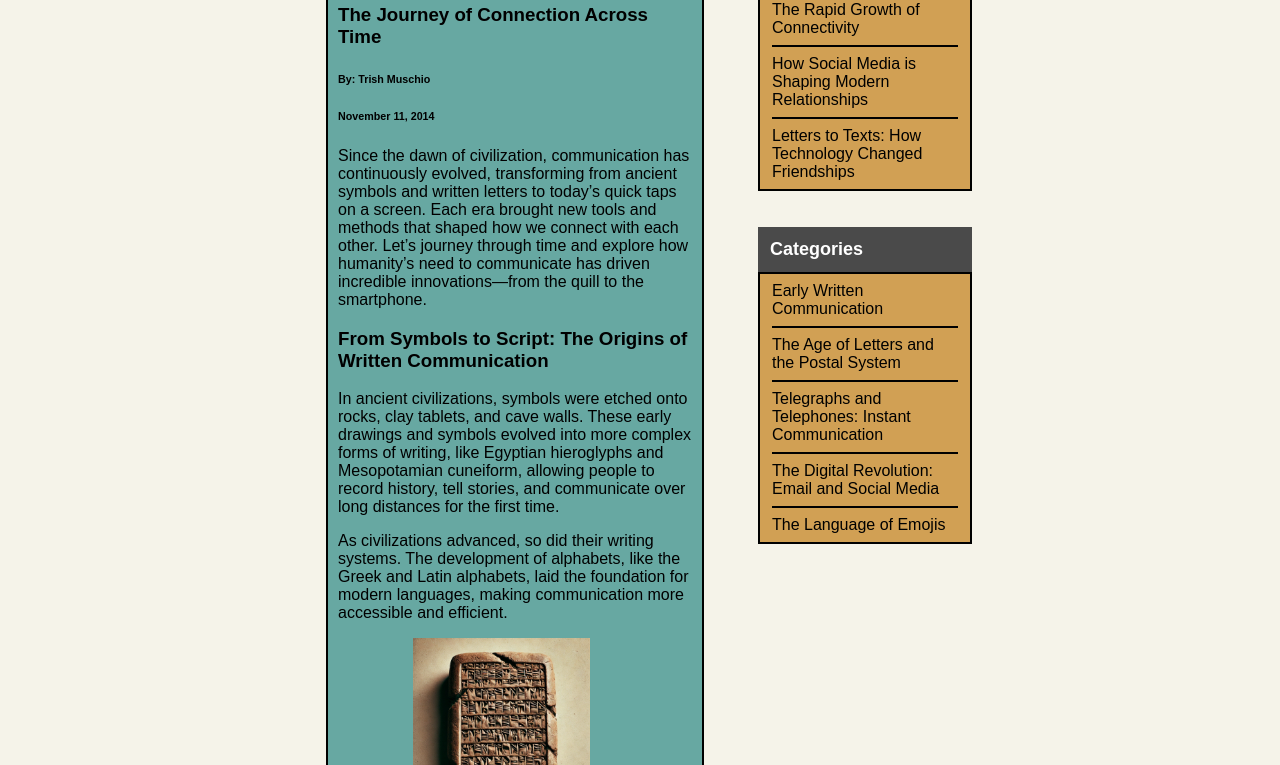
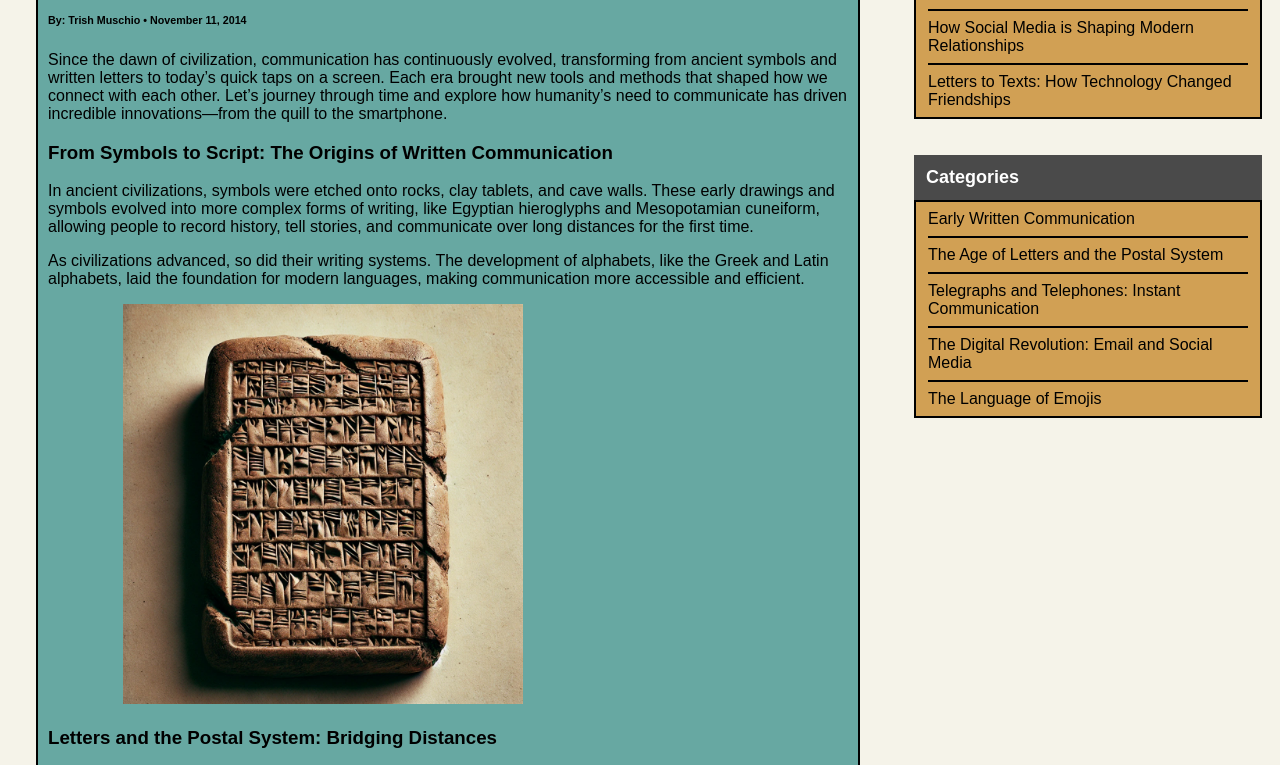
Before and after one commit to mamatrish/mamatrish.github.io, a plain HTML site: page exercises/blog-with-sidebar/index.html in a window 1280 px wide. Shown: the part 198-963 px from the top of the page. Drawn offline with Linux system fonts and the light colour scheme.

Commit message:
blog with sidebar 2

```diff
--- a/exercises/blog-with-sidebar/css/style.css
+++ b/exercises/blog-with-sidebar/css/style.css
@@ -3,16 +3,16 @@
 
 }
 
-    body {
+body {
     margin: 0px;
     font-family: sans-serif;
     background-color: #F5F3E9;
 }
 
 
-    #grid-layout {
+#grid-layout {
     display: grid;
-    grid-template-columns: 1fr 450px 250px 1fr;
+    grid-template-columns: 1fr 70% 30% 1fr;
     grid-template-areas: " . column-one column-two . ";
     margin: 36px 0px
 }
--- a/exercises/blog-with-sidebar/index.html
+++ b/exercises/blog-with-sidebar/index.html
@@ -56,8 +56,7 @@
             <div id="column-one">
                 <h1>The Evolution of Communication: From Letters to Emojis</h1>
                 <h3>The Journey of Connection Across Time</h3>
-                <h6>By: Trish Muschio</h6>
-                <h6>November 11, 2014</h6>
+                <h6>By: Trish Muschio &#x2022; November 11, 2014</h6>
                 <p>
                     Since the dawn of civilization, communication has
                     continuously evolved, transforming from ancient symbols and
```
